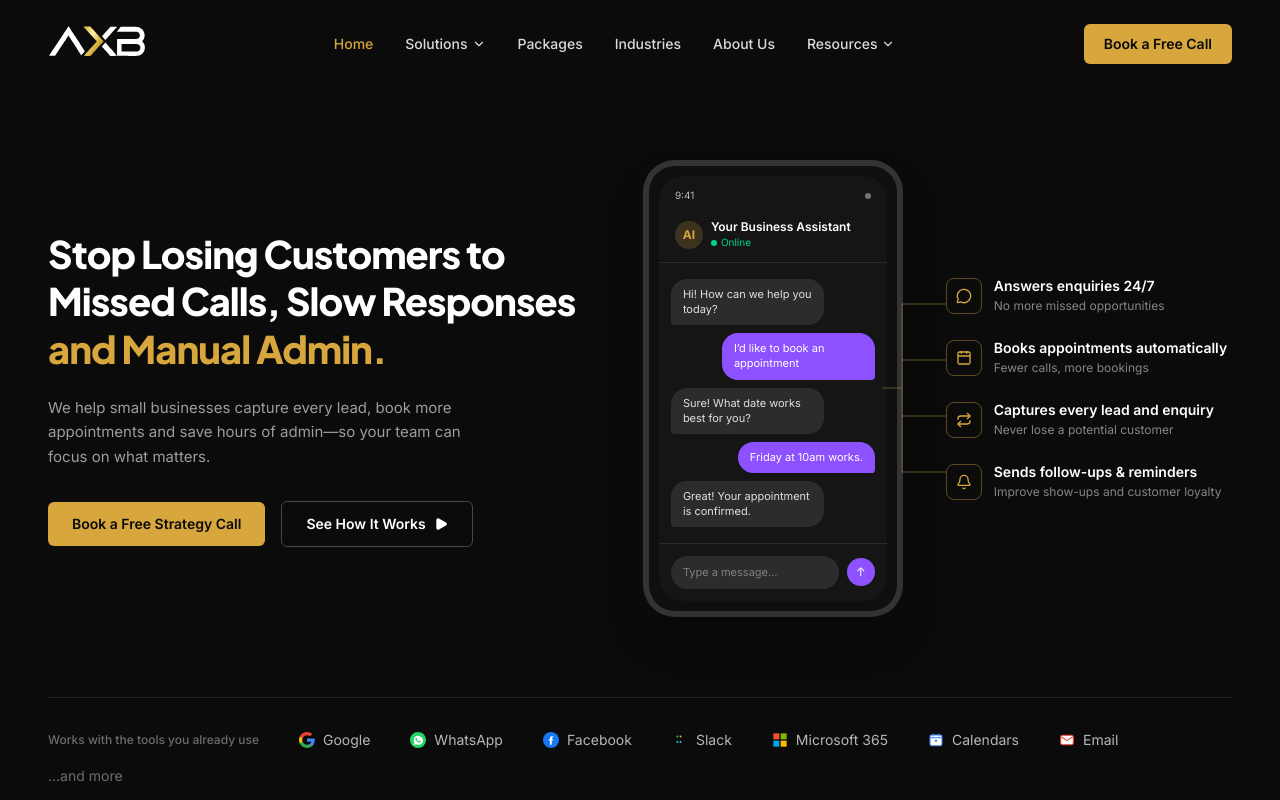
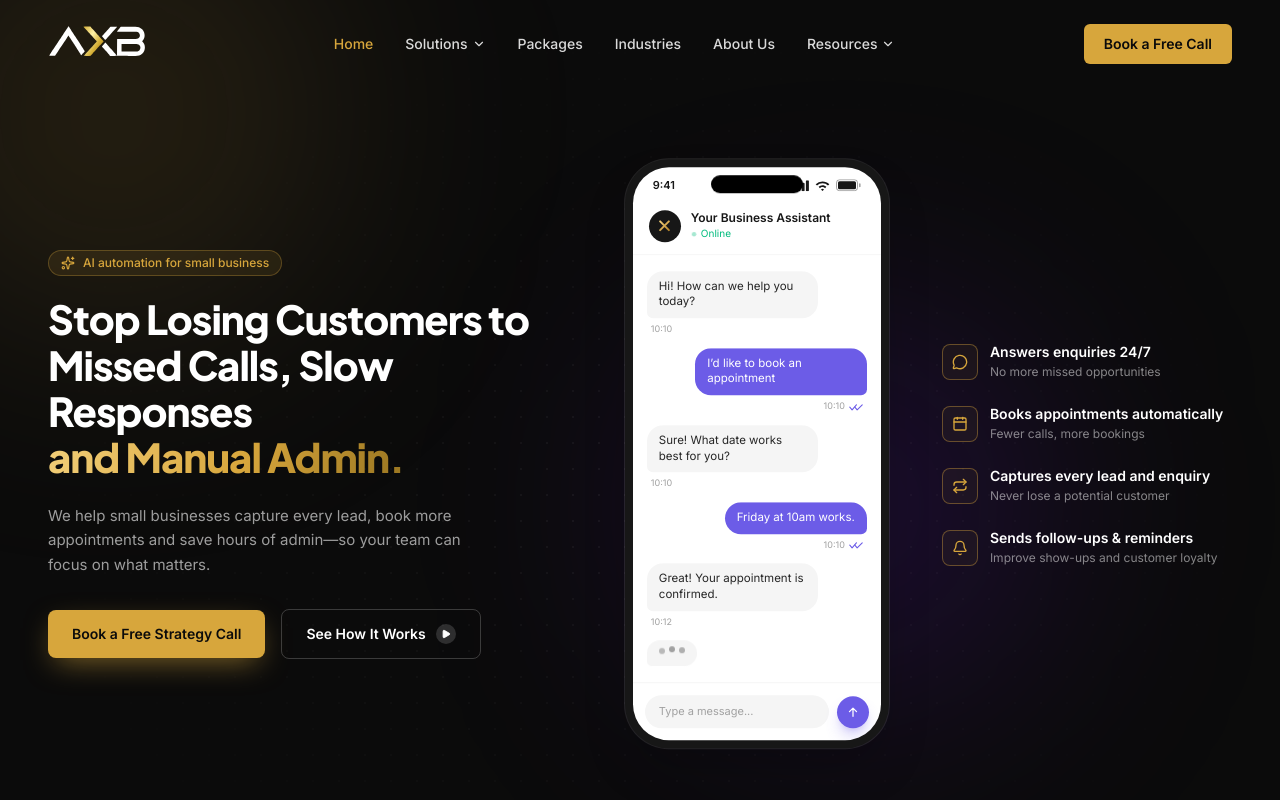
Before and after one commit to bonganishube/axb, a Next.js app: page / in a window 1280 px wide. Shown: the top 800 px of the page. Built offline with nearby package versions, Linux system fonts and the light colour scheme.

Commit message:
Brand icons design

```diff
--- a/src/app/globals.css
+++ b/src/app/globals.css
@@ -56,3 +56,91 @@ h1, h2, h3, h4 {
     padding-right: 3rem;
   }
 }
+
+/* --- Hero motion --- */
+@keyframes fade-up {
+  from {
+    opacity: 0;
+    transform: translateY(18px);
+  }
+  to {
+    opacity: 1;
+    transform: translateY(0);
+  }
+}
+
+@keyframes fade-in {
+  from {
+    opacity: 0;
+  }
+  to {
+    opacity: 1;
+  }
+}
+
+@keyframes floaty {
+  0%,
+  100% {
+    transform: translateY(0);
+  }
+  50% {
+    transform: translateY(-10px);
+  }
+}
+
+@keyframes pulse-dot {
+  0%,
+  100% {
+    opacity: 1;
+    transform: scale(1);
+  }
+  50% {
+    opacity: 0.35;
+    transform: scale(0.75);
+  }
+}
+
+@keyframes typing-bounce {
+  0%,
+  70%,
+  100% {
+    transform: translateY(0);
+    opacity: 0.35;
+  }
+  35% {
+    transform: translateY(-4px);
+    opacity: 1;
+  }
+}
+
+.animate-fade-up {
+  animation: fade-up 0.8s cubic-bezier(0.16, 1, 0.3, 1) both;
+}
+
+.animate-fade-in {
+  animation: fade-in 0.9s ease both;
+}
+
+.animate-floaty {
+  animation: floaty 7s ease-in-out infinite;
+}
+
+.animate-pulse-dot {
+  animation: pulse-dot 1.8s ease-in-out infinite;
+}
+
+.typing-dot {
+  animation: typing-bounce 1.4s ease-in-out infinite;
+}
+
+@media (prefers-reduced-motion: reduce) {
+  .animate-fade-up,
+  .animate-fade-in,
+  .animate-floaty,
+  .animate-pulse-dot,
+  .typing-dot {
+    animation: none !important;
+    opacity: 1 !important;
+    transform: none !important;
+  }
+}
--- a/src/components/Hero.tsx
+++ b/src/components/Hero.tsx
@@ -1,4 +1,4 @@
-import { Bell, Calendar, MessageCircle, Play, Repeat } from "lucide-react";
+import { Bell, Calendar, MessageCircle, Play, Repeat, Sparkles } from "lucide-react";
 import {
   GoogleIcon,
   Microsoft365Icon,
@@ -44,50 +44,78 @@ const TOOLS = [
 
 export default function Hero() {
   return (
-    <section className="relative bg-ink text-white rounded-b-[2.5rem] overflow-hidden">
-      <div className="container-px pt-32 pb-16 lg:pt-40">
-        <div className="grid lg:grid-cols-[1.35fr_0.65fr_0.7fr] gap-10 items-center">
+    <section className="relative isolate overflow-hidden bg-ink text-white rounded-b-[2.5rem]">
+      <BackgroundFX />
+
+      <div className="container-px relative pt-32 pb-16 lg:pt-40">
+        <div className="grid gap-12 lg:grid-cols-[1.3fr_0.72fr_0.72fr] lg:items-center lg:gap-10">
           {/* Copy */}
-          <div>
-            <h1 className="text-3xl sm:text-4xl lg:text-[38px] font-extrabold leading-[1.25] tracking-tight">
+          <div className="max-w-xl">
+            <span className="animate-fade-up inline-flex items-center gap-2 rounded-full border border-gold/30 bg-gold/10 px-3 py-1 text-xs font-medium text-gold">
+              <Sparkles className="size-3.5" />
+              AI automation for small business
+            </span>
+
+            <h1
+              className="animate-fade-up mt-5 text-3xl font-extrabold leading-[1.15] tracking-tight sm:text-4xl lg:text-[40px]"
+              style={{ animationDelay: "80ms" }}
+            >
               Stop Losing Customers to
               <br />
               Missed Calls, Slow Responses
               <br />
-              <span className="text-gold">and Manual Admin.</span>
+              <span className="bg-[linear-gradient(100deg,#f2ce78,#d7a63c_55%,#9a7621)] bg-clip-text text-transparent">
+                and Manual Admin.
+              </span>
             </h1>
-            <p className="mt-6 max-w-md text-white/60 text-[15px] leading-relaxed">
+
+            <p
+              className="animate-fade-up mt-6 max-w-md text-[15px] leading-relaxed text-white/60"
+              style={{ animationDelay: "160ms" }}
+            >
               We help small businesses capture every lead, book more
               appointments and save hours of admin—so your team can focus on
               what matters.
             </p>
-            <div className="mt-8 flex flex-wrap items-center gap-4">
+
+            <div
+              className="animate-fade-up mt-8 flex flex-wrap items-center gap-4"
+              style={{ animationDelay: "240ms" }}
+            >
               <a
                 href="#contact"
-                className="inline-flex items-center justify-center rounded-md bg-gold px-6 py-3 text-sm font-semibold text-ink hover:bg-gold-light transition-colors"
+                className="inline-flex items-center justify-center rounded-lg bg-gold px-6 py-3.5 text-sm font-semibold text-ink shadow-[0_10px_30px_-8px_rgba(215,166,60,0.6)] transition-all hover:-translate-y-0.5 hover:bg-gold-light hover:shadow-[0_16px_40px_-8px_rgba(215,166,60,0.75)]"
               >
                 Book a Free Strategy Call
               </a>
               <a
                 href="#how-it-works"
-                className="inline-flex items-center gap-2 rounded-md border border-white/25 px-6 py-3 text-sm font-semibold text-white hover:bg-white/10 transition-colors"
+                className="group inline-flex items-center gap-2.5 rounded-lg border border-white/20 px-6 py-3.5 text-sm font-semibold text-white transition-colors hover:border-white/40 hover:bg-white/5"
               >
                 See How It Works
-                <Play className="size-3.5 fill-white" />
+                <span className="flex size-5 items-center justify-center rounded-full bg-white/15 text-white transition-colors group-hover:bg-gold group-hover:text-ink">
+                  <Play className="size-2.5 fill-current" />
+                </span>
               </a>
             </div>
           </div>
 
           {/* Phone mockup */}
-          <div className="flex justify-center">
-            <PhoneMockup />
+          <div
+            className="animate-fade-up flex justify-center"
+            style={{ animationDelay: "200ms" }}
+          >
+            <div className="animate-floaty">
+              <PhoneMockup />
+            </div>
           </div>
 
           {/* Feature bullets */}
           <div className="relative flex flex-col gap-6">
             {/* connector lines from the phone */}
             <svg
-              className="pointer-events-none absolute right-full top-0 hidden h-full w-16 lg:block"
+              className="animate-fade-in pointer-events-none absolute right-full top-0 hidden h-full w-16 lg:block"
+              style={{ animationDelay: "500ms" }}
               viewBox="0 0 64 300"
               preserveAspectRatio="none"
               aria-hidden="true"
@@ -97,6 +125,7 @@ export default function Hero() {
                 stroke="#c9a24a"
                 strokeOpacity="0.5"
                 strokeWidth="1"
+                strokeDasharray="4 4"
                 vectorEffect="non-scaling-stroke"
               >
                 <path d="M0 150 H20" />
@@ -108,14 +137,18 @@ export default function Hero() {
               </g>
             </svg>
 
-            {FEATURES.map(({ icon: Icon, title, desc }) => (
-              <div key={title} className="flex items-start gap-3">
-                <span className="mt-0.5 flex size-9 shrink-0 items-center justify-center rounded-lg border border-gold/40 text-gold">
+            {FEATURES.map(({ icon: Icon, title, desc }, i) => (
+              <div
+                key={title}
+                className="animate-fade-up group flex items-start gap-3"
+                style={{ animationDelay: `${360 + i * 100}ms` }}
+              >
+                <span className="mt-0.5 flex size-9 shrink-0 items-center justify-center rounded-lg border border-gold/40 bg-gold/5 text-gold transition-colors group-hover:border-gold group-hover:bg-gold/15">
                   <Icon className="size-4" />
                 </span>
                 <div>
                   <p className="text-sm font-semibold text-white">{title}</p>
-                  <p className="text-xs text-white/50 mt-0.5">{desc}</p>
+                  <p className="mt-0.5 text-xs text-white/50">{desc}</p>
                 </div>
               </div>
             ))}
@@ -123,14 +156,17 @@ export default function Hero() {
         </div>
 
         {/* Tools strip */}
-        <div className="mt-20 flex flex-wrap items-center gap-x-10 gap-y-4 border-t border-white/10 pt-8">
-          <span className="text-xs font-medium text-white/40 whitespace-nowrap">
+        <div
+          className="animate-fade-up mt-20 flex flex-wrap items-center gap-x-10 gap-y-4 border-t border-white/10 pt-8"
+          style={{ animationDelay: "500ms" }}
+        >
+          <span className="whitespace-nowrap text-xs font-medium text-white/40">
             Works with the tools you already use
           </span>
           {TOOLS.map(({ icon: Icon, label }) => (
             <span
               key={label}
-              className="flex items-center gap-2 text-sm text-white/70"
+              className="flex items-center gap-2 text-sm text-white/70 transition-colors hover:text-white"
             >
               <Icon className="size-4" />
               {label}
@@ -143,54 +179,84 @@ export default function Hero() {
   );
 }
 
+function BackgroundFX() {
+  return (
+    <div aria-hidden="true" className="pointer-events-none absolute inset-0 -z-10">
+      <div className="absolute -left-24 -top-24 h-[420px] w-[420px] rounded-full bg-gold/15 blur-[130px]" />
+      <div className="absolute left-[52%] top-1/3 h-[360px] w-[360px] rounded-full bg-violet-600/20 blur-[130px]" />
+      <div className="absolute inset-0 bg-[radial-gradient(circle_at_1px_1px,rgba(255,255,255,0.05)_1px,transparent_0)] [background-size:26px_26px] [mask-image:radial-gradient(ellipse_at_center,black,transparent_75%)]" />
+    </div>
+  );
+}
+
 function PhoneMockup() {
   return (
-    <div className="relative w-[260px] rounded-[2rem] border-[6px] border-white/15 bg-[#0f0f10] p-2.5 shadow-2xl">
-      <div className="rounded-[1.5rem] bg-[#151516] overflow-hidden">
+    <div className="relative w-[264px] rounded-[2.75rem] bg-neutral-900 p-2 shadow-2xl ring-1 ring-white/10">
+      <div className="relative overflow-hidden rounded-[2.25rem] bg-white">
+        {/* dynamic island */}
+        <div className="absolute left-1/2 top-2 z-10 h-[18px] w-[92px] -translate-x-1/2 rounded-full bg-black" />
+
         {/* status bar */}
-        <div className="flex items-center justify-between px-4 pt-3 pb-1 text-[10px] text-white/70">
+        <div className="flex items-center justify-between px-5 pb-1 pt-2.5 text-[11px] font-semibold text-neutral-900">
           <span>9:41</span>
-          <span className="h-1.5 w-1.5 rounded-full bg-white/40" />
+          <div className="flex items-center gap-1.5">
+            <SignalIcon />
+            <WifiIcon />
+            <BatteryIcon />
+          </div>
         </div>
 
         {/* app header */}
-        <div className="flex items-center gap-2 px-4 py-3 border-b border-white/10">
-          <span className="flex size-7 items-center justify-center rounded-full bg-gold/20 text-gold text-xs font-bold">
-            AI
+        <div className="flex items-center gap-2.5 border-b border-neutral-100 px-4 py-3">
+          <span className="flex size-8 items-center justify-center rounded-full bg-neutral-900">
+            <MarkX />
           </span>
           <div>
-            <p className="text-xs font-semibold text-white">
+            <p className="text-xs font-semibold text-neutral-900">
               Your Business Assistant
             </p>
-            <p className="text-[10px] text-emerald-400 flex items-center gap-1">
-              <span className="size-1.5 rounded-full bg-emerald-400" />
+            <p className="flex items-center gap-1 text-[10px] text-emerald-500">
+              <span className="animate-pulse-dot size-1.5 rounded-full bg-emerald-500" />
               Online
             </p>
           </div>
         </div>
 
         {/* chat */}
-        <div className="flex flex-col gap-2 px-3 py-4 min-h-[280px]">
-          <ChatBubble align="left">Hi! How can we help you today?</ChatBubble>
-          <ChatBubble align="right">
+        <div className="flex min-h-[300px] flex-col gap-3 bg-white px-3.5 py-4">
+          <ChatBubble align="left" time="10:10" delay={600}>
+            Hi! How can we help you today?
+          </ChatBubble>
+          <ChatBubble align="right" time="10:10" delay={760}>
             I&rsquo;d like to book an appointment
           </ChatBubble>
-          <ChatBubble align="left">
+          <ChatBubble align="left" time="10:10" delay={920}>
             Sure! What date works best for you?
           </ChatBubble>
-          <ChatBubble align="right">Friday at 10am works.</ChatBubble>
-          <ChatBubble align="left">
+          <ChatBubble align="right" time="10:10" delay={1080}>
+            Friday at 10am works.
+          </ChatBubble>
+          <ChatBubble align="left" time="10:12" delay={1240}>
             Great! Your appointment is confirmed.
           </ChatBubble>
+          <TypingBubble delay={1440} />
         </div>
 
         {/* input */}
-        <div className="flex items-center gap-2 px-3 py-3 border-t border-white/10">
-          <div className="flex-1 rounded-full bg-white/10 px-3 py-2 text-[11px] text-white/40">
+        <div className="flex items-center gap-2 border-t border-neutral-100 px-3 py-3">
+          <div className="flex-1 rounded-full bg-neutral-100 px-3.5 py-2 text-[11px] text-neutral-400">
             Type a message...
           </div>
-          <span className="flex size-7 shrink-0 items-center justify-center rounded-full bg-violet-500 text-white text-xs">
-            &#8593;
+          <span className="flex size-8 shrink-0 items-center justify-center rounded-full bg-[#6C5CE7] text-white shadow-lg shadow-[#6C5CE7]/30">
+            <svg width="14" height="14" viewBox="0 0 24 24" fill="none" aria-hidden="true">
+              <path
+                d="M12 19V5M12 5l-6 6M12 5l6 6"
+                stroke="currentColor"
+                strokeWidth="2.2"
+                strokeLinecap="round"
+                strokeLinejoin="round"
+              />
+            </svg>
           </span>
         </div>
       </div>
@@ -200,23 +266,110 @@ function PhoneMockup() {
 
 function ChatBubble({
   align,
+  time,
+  delay,
   children,
 }: {
   align: "left" | "right";
+  time: string;
+  delay: number;
   children: React.ReactNode;
 }) {
   const isRight = align === "right";
   return (
-    <div className={`flex ${isRight ? "justify-end" : "justify-start"}`}>
+    <div
+      className={`animate-fade-up flex flex-col ${isRight ? "items-end" : "items-start"}`}
+      style={{ animationDelay: `${delay}ms` }}
+    >
       <div
-        className={`max-w-[75%] rounded-2xl px-3 py-2 text-[11px] leading-snug ${
+        className={`max-w-[78%] rounded-2xl px-3 py-2 text-[11.5px] leading-snug ${
           isRight
-            ? "bg-violet-500 text-white rounded-br-sm"
-            : "bg-white/10 text-white/85 rounded-bl-sm"
+            ? "rounded-br-md bg-[#6C5CE7] text-white"
+            : "rounded-bl-md bg-neutral-100 text-neutral-800"
         }`}
       >
         {children}
       </div>
+      <span
+        className={`mt-1 flex items-center gap-1 text-[9px] text-neutral-400 ${
+          isRight ? "pr-1" : "pl-1"
+        }`}
+      >
+        {time}
+        {isRight && (
+          <svg width="14" height="9" viewBox="0 0 18 11" fill="none" aria-hidden="true" className="text-[#6C5CE7]">
+            <path d="M1 6l3 3.5L9.5 3" stroke="currentColor" strokeWidth="1.4" strokeLinecap="round" strokeLinejoin="round" />
+            <path d="M7.5 6l3 3.5L17 3" stroke="currentColor" strokeWidth="1.4" strokeLinecap="round" strokeLinejoin="round" />
+          </svg>
+        )}
+      </span>
     </div>
   );
 }
+
+function TypingBubble({ delay }: { delay: number }) {
+  return (
+    <div
+      className="animate-fade-up flex items-start"
+      style={{ animationDelay: `${delay}ms` }}
+    >
+      <div className="flex items-center gap-1 rounded-2xl rounded-bl-md bg-neutral-100 px-3 py-2.5">
+        <span className="typing-dot size-1.5 rounded-full bg-neutral-400" />
+        <span className="typing-dot size-1.5 rounded-full bg-neutral-400" style={{ animationDelay: "0.2s" }} />
+        <span className="typing-dot size-1.5 rounded-full bg-neutral-400" style={{ animationDelay: "0.4s" }} />
+      </div>
+    </div>
+  );
+}
+
+/* --- Assistant avatar: the gold X mark --- */
+function MarkX() {
+  return (
+    <svg width="15" height="15" viewBox="0 0 24 24" fill="none" aria-hidden="true">
+      <defs>
+        <linearGradient id="markGold" x1="0" y1="0" x2="1" y2="1">
+          <stop offset="0" stopColor="#F2CE78" />
+          <stop offset="1" stopColor="#B8862B" />
+        </linearGradient>
+      </defs>
+      <path
+        d="M5 5l14 14M19 5L5 19"
+        stroke="url(#markGold)"
+        strokeWidth="3.2"
+        strokeLinecap="round"
+      />
+    </svg>
+  );
+}
+
+/* --- iOS-style status bar icons --- */
+function SignalIcon() {
+  return (
+    <svg width="16" height="11" viewBox="0 0 16 11" fill="currentColor" aria-hidden="true">
+      <rect x="0" y="7" width="3" height="4" rx="0.8" />
+      <rect x="4.3" y="5" width="3" height="6" rx="0.8" />
+      <rect x="8.6" y="2.6" width="3" height="8.4" rx="0.8" />
+      <rect x="12.9" y="0" width="3" height="11" rx="0.8" />
+    </svg>
+  );
+}
+
+function WifiIcon() {
+  return (
+    <svg width="15" height="11" viewBox="0 0 15 11" fill="currentColor" aria-hidden="true">
+      <path d="M7.5 1.2c2.6 0 5 1 6.8 2.7l-1.3 1.3A8 8 0 0 0 7.5 3 8 8 0 0 0 2 5.2L0.7 3.9A9.6 9.6 0 0 1 7.5 1.2Z" />
+      <path d="M7.5 5c1.5 0 2.9.6 3.9 1.6l-1.3 1.3A3.7 3.7 0 0 0 7.5 6.8c-1 0-2 .4-2.6 1.1L3.6 6.6A5.5 5.5 0 0 1 7.5 5Z" />
+      <path d="M7.5 8.6c.6 0 1.1.2 1.5.6L7.5 10.8 6 9.2c.4-.4 1-.6 1.5-.6Z" />
+    </svg>
+  );
+}
+
+function BatteryIcon() {
+  return (
+    <svg width="25" height="12" viewBox="0 0 25 12" fill="none" aria-hidden="true">
+      <rect x="0.5" y="0.5" width="21" height="11" rx="3" stroke="currentColor" strokeOpacity="0.4" />
+      <rect x="2" y="2" width="18" height="8" rx="1.6" fill="currentColor" />
+      <rect x="23" y="4" width="1.6" height="4" rx="0.8" fill="currentColor" fillOpacity="0.4" />
+    </svg>
+  );
+}
```
